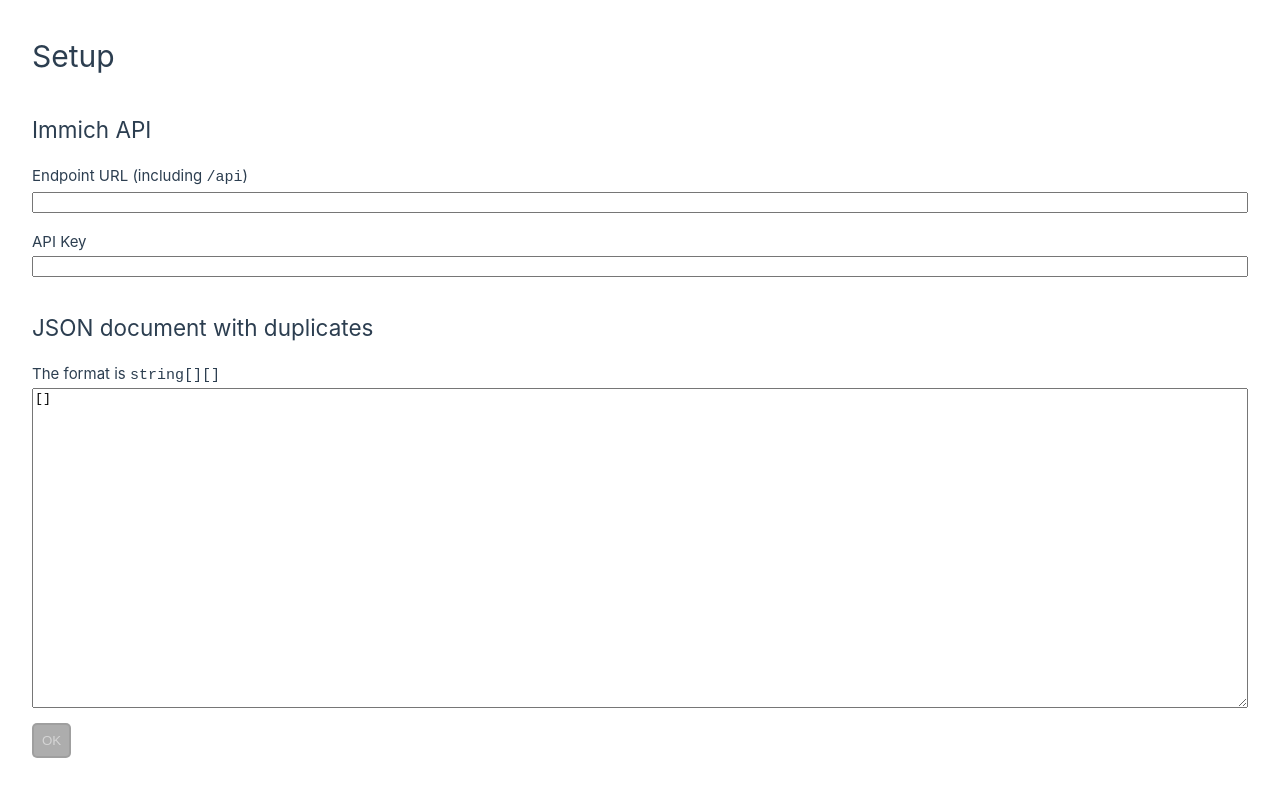
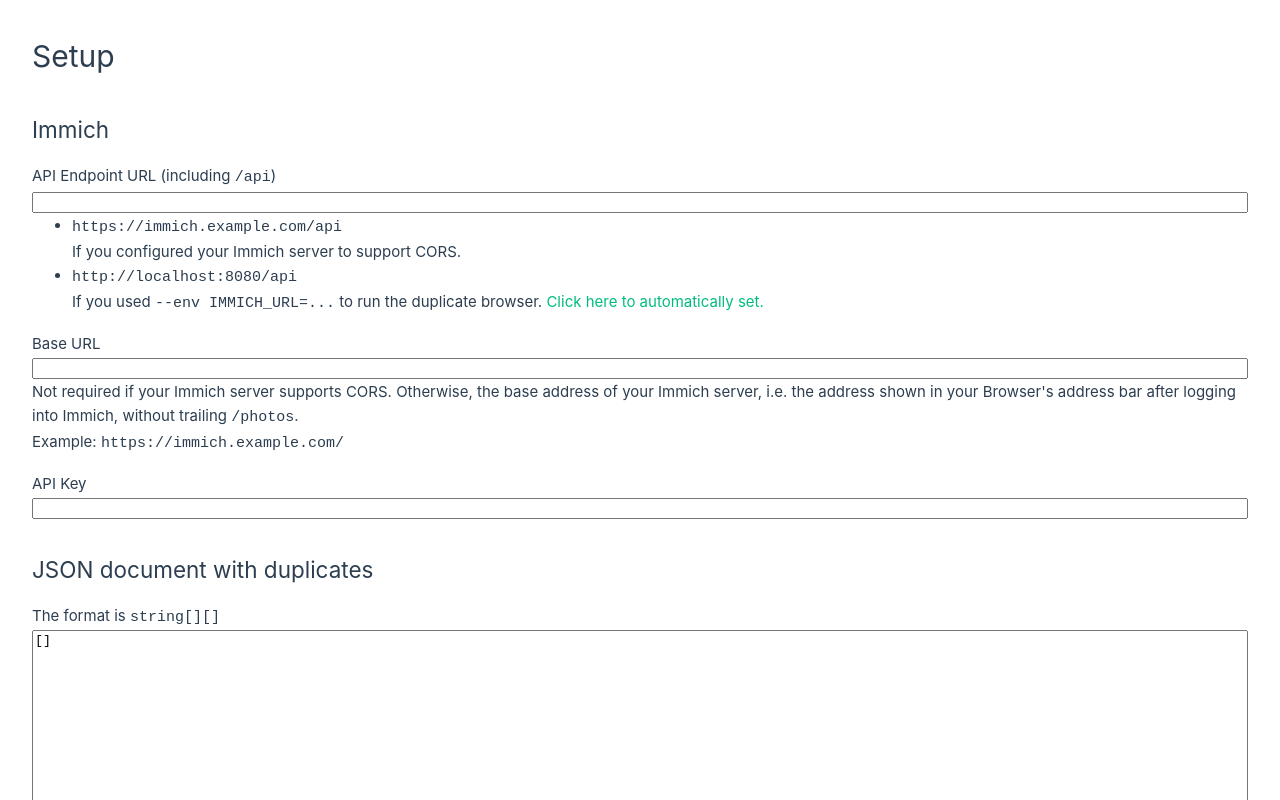
Before and after one commit to agross/immich-duplicates, a Vue app: page /setup in a window 1280 px wide. Shown: the top 800 px of the page. Built offline with nearby package versions, Linux system fonts and the light colour scheme.

Commit message:
Fix links to asset search and album by configuring the Immich base URL
#11

```diff
--- a/src/components/AssetMetadata.vue
+++ b/src/components/AssetMetadata.vue
@@ -13,10 +13,10 @@ const props = defineProps<{
   highlightFileName: boolean
 }>()
 
-const config = useApiStore().config
+const api = useApiStore()
 
 function albumPage(albumId: string) {
-  return `${config.basePath}/../albums/${albumId}`
+  return `${api.baseUrl}/albums/${albumId}`
 }
 
 const fileSize = computed(() => {
--- a/src/components/ImmichAsset.vue
+++ b/src/components/ImmichAsset.vue
@@ -18,14 +18,13 @@ const props = defineProps<{
 
 const imageUrl = ref('')
 
-const config = api.config
 
 function assetPage() {
-  return `${config.basePath}/../search/?q=${props.meta.originalFileName}`
+  return `${api.baseUrl}/search?q=${props.meta.originalFileName}`
 }
 
 async function downloadAsset() {
-  const response = await new immich.AssetApi(config).downloadFile(props.assetId, undefined, {
+  const response = await new immich.AssetApi(api.config).downloadFile(props.assetId, undefined, {
     method: 'POST',
     responseType: 'blob'
   })
@@ -41,7 +40,7 @@ async function downloadAsset() {
 }
 
 async function fetchThumbnail(id: string): Promise<Blob> {
-  const response = await new immich.AssetApi(config).getAssetThumbnail(
+  const response = await new immich.AssetApi(api.config).getAssetThumbnail(
     id,
     immich.ThumbnailFormat.Webp,
     undefined,
--- a/src/stores/api.ts
+++ b/src/stores/api.ts
@@ -5,14 +5,16 @@ import * as immich from 'immich-sdk'
 export const useApiStore = defineStore('api', {
   state: () => ({
     apiKey: undefined as string | undefined,
-    endpoint: undefined as string | undefined
+    endpoint: undefined as string | undefined,
+    baseUrlOverride: undefined as string | undefined
   }),
   getters: {
     config: (state) =>
       new immich.Configuration({
         apiKey: state.apiKey,
         basePath: state.endpoint
-      })
+      }),
+    baseUrl: (state) => state.baseUrlOverride || new URL(state.endpoint!).origin
   },
   persist: true
 })
--- a/src/views/SetupView.vue
+++ b/src/views/SetupView.vue
@@ -9,6 +9,7 @@ const api = useApiStore()
 const data = useDataStore()
 
 const endpoint = ref(api.endpoint)
+const baseUrlOverride = ref(api.baseUrlOverride)
 const apiKey = ref(api.apiKey)
 const duplicates = ref(JSON.stringify(data.duplicates))
 const message = ref<string>('')
@@ -16,6 +17,7 @@ const message = ref<string>('')
 function setUpStores() {
   api.endpoint = endpoint.value
   api.apiKey = apiKey.value
+  api.baseUrlOverride = baseUrlOverride.value
 
   data.duplicates = JSON.parse(duplicates.value)
 
@@ -25,26 +27,63 @@ function setUpStores() {
     message.value = 'No data'
   }
 }
+
+function setUpLocalhostProxy() {
+  endpoint.value = `${window.location.origin}/api`
+}
 </script>
 
 <template>
   <main>
     <h1>Setup</h1>
 
-    <h2>Immich API</h2>
+    <h2>Immich</h2>
     <section>
-      <label for="endpoint">Endpoint URL (including <code>/api</code>)</label>
-      <input v-model="endpoint" type="text" name="endpoint" />
+      <label for="endpoint">API Endpoint URL (including <code>/api</code>)</label>
+      <input v-model="endpoint"
+             type="text"
+             name="endpoint" />
+      <ul>
+        <li>
+          <code>https://immich.example.com/api</code>
+          <br>
+          If you configured your Immich server to support CORS.
+        </li>
+        <li>
+          <code>http://localhost:8080/api</code>
+          <br>
+          If you used <code>--env IMMICH_URL=...</code> to run the duplicate
+          browser. <a @click="setUpLocalhostProxy"
+             href="#">Click here to automatically set.</a>
+        </li>
+      </ul>
     </section>
     <section>
+      <label for="baseUrlOverride">Base URL</label>
+      <input v-model="baseUrlOverride"
+             type="text"
+             name="baseUrlOverride" />
+      <p>
+        Not required if your Immich server supports CORS. Otherwise, the base
+        address of your Immich server, i.e. the address shown in your Browser's
+        address bar after logging into Immich, without trailing
+        <code>/photos</code>.<br>
+        Example: <code>https://immich.example.com/</code>
+      </p>
+    </section>
+
+    <section>
       <label for="endpoint">API Key</label>
-      <input v-model="apiKey" type="text" name="apiKey" />
+      <input v-model="apiKey"
+             type="text"
+             name="apiKey" />
     </section>
 
     <h2>JSON document with duplicates</h2>
     <section>
       <label for="duplicates">The format is <code>string[][]</code></label>
-      <textarea name="duplicates" v-model="duplicates"></textarea>
+      <textarea name="duplicates"
+                v-model="duplicates"></textarea>
     </section>
 
     <button @click="setUpStores">OK</button>
@@ -57,9 +96,11 @@ function setUpStores() {
 h2 {
   margin-top: 2rem;
 }
+
 section {
   margin-top: 1rem;
 }
+
 label {
   display: block;
 }
```
Also changed, not shown: 1 other file (tests, documents, lock files or other folders).
